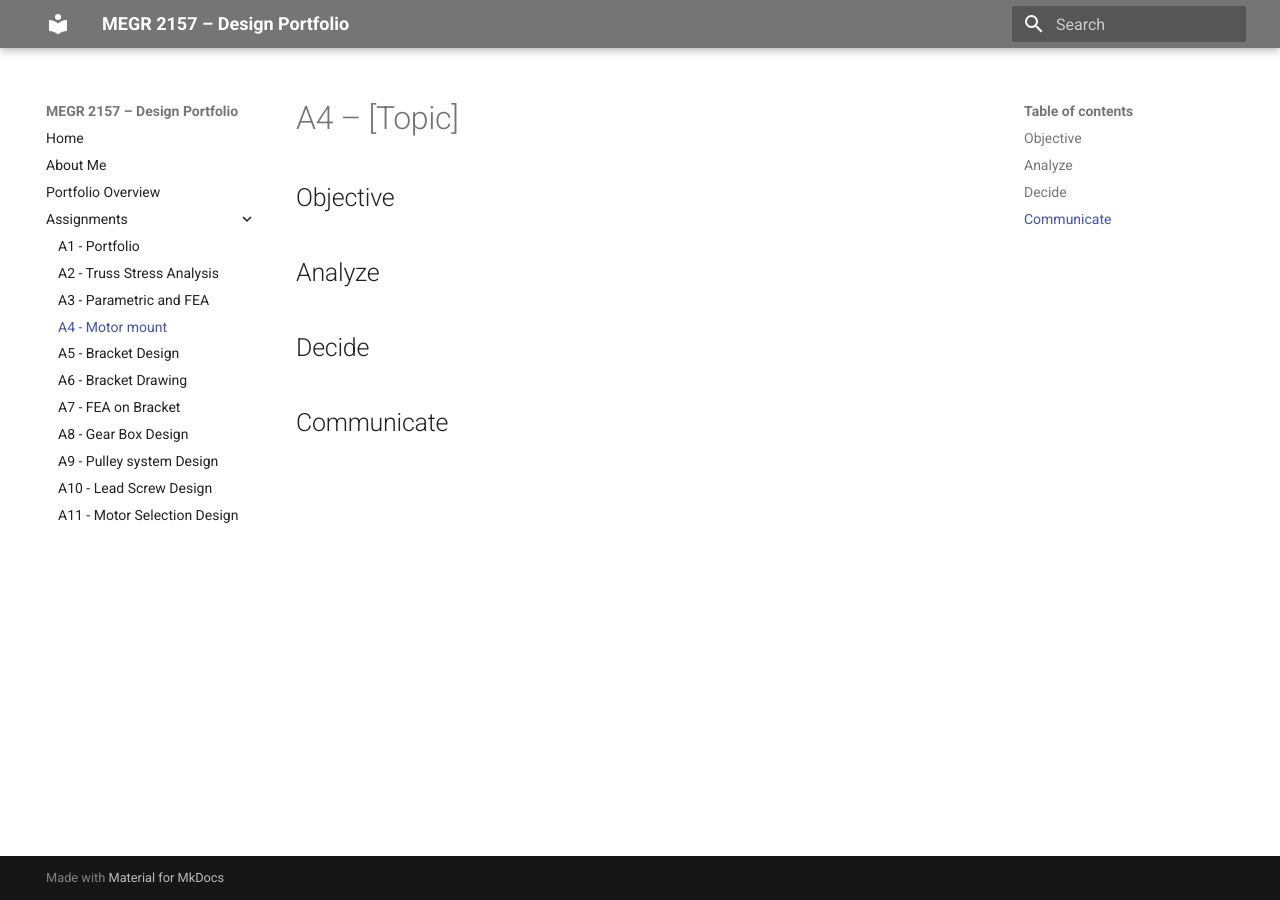
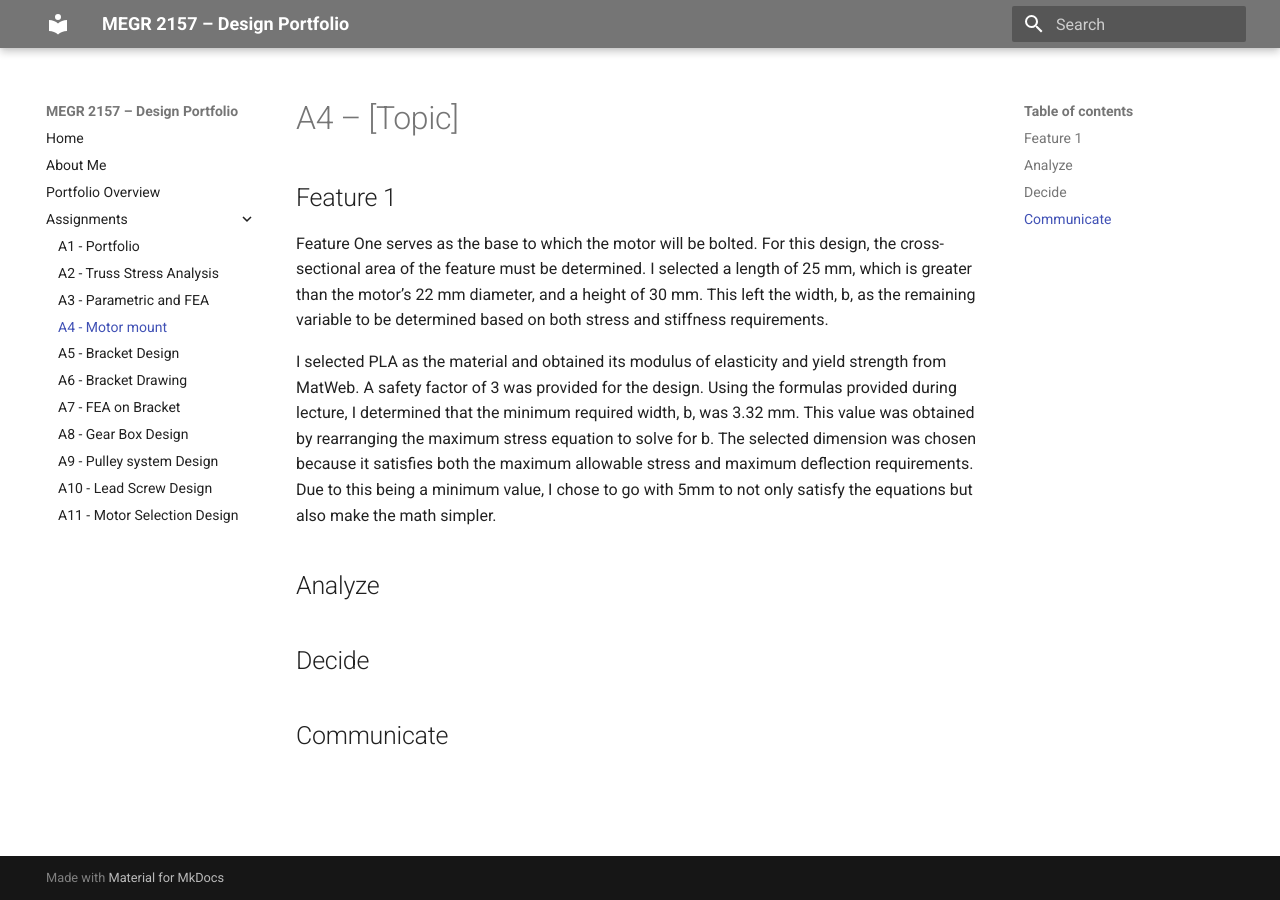
Before and after one commit to JHernPR/MEGR-2157-portfolio, an MkDocs documentation site: the page built from docs/assignments/A04/index.md, in a window 1280 px wide. Built offline with MkDocs 1.6.1 and Material for MkDocs 9.7.7, drawn with Linux system fonts in a browser that asks for light colours.

Commit message:
Update index.md

```diff
--- a/docs/assignments/A04/index.md
+++ b/docs/assignments/A04/index.md
@@ -1,6 +1,11 @@
 # A4 – [Topic]
 
-## Objective
+## Feature 1
+
+Feature One serves as the base to which the motor will be bolted. For this design, the cross-sectional area of the feature must be determined. I selected a length of 25 mm, which is greater than the motor’s 22 mm diameter, and a height of 30 mm. This left the width, b, as the remaining variable to be determined based on both stress and stiffness requirements.
+
+I selected PLA as the material and obtained its modulus of elasticity and yield strength from MatWeb. A safety factor of 3 was provided for the design. Using the formulas provided during lecture, I determined that the minimum required width, b, was 3.32 mm. This value was obtained by rearranging the maximum stress equation to solve for b. The selected dimension was chosen because it satisfies both the maximum allowable stress and maximum deflection requirements. Due to this being a minimum value, I chose to go with 5mm to not only satisfy the equations but also make the math simpler.
+
 
 
 ## Analyze
```
